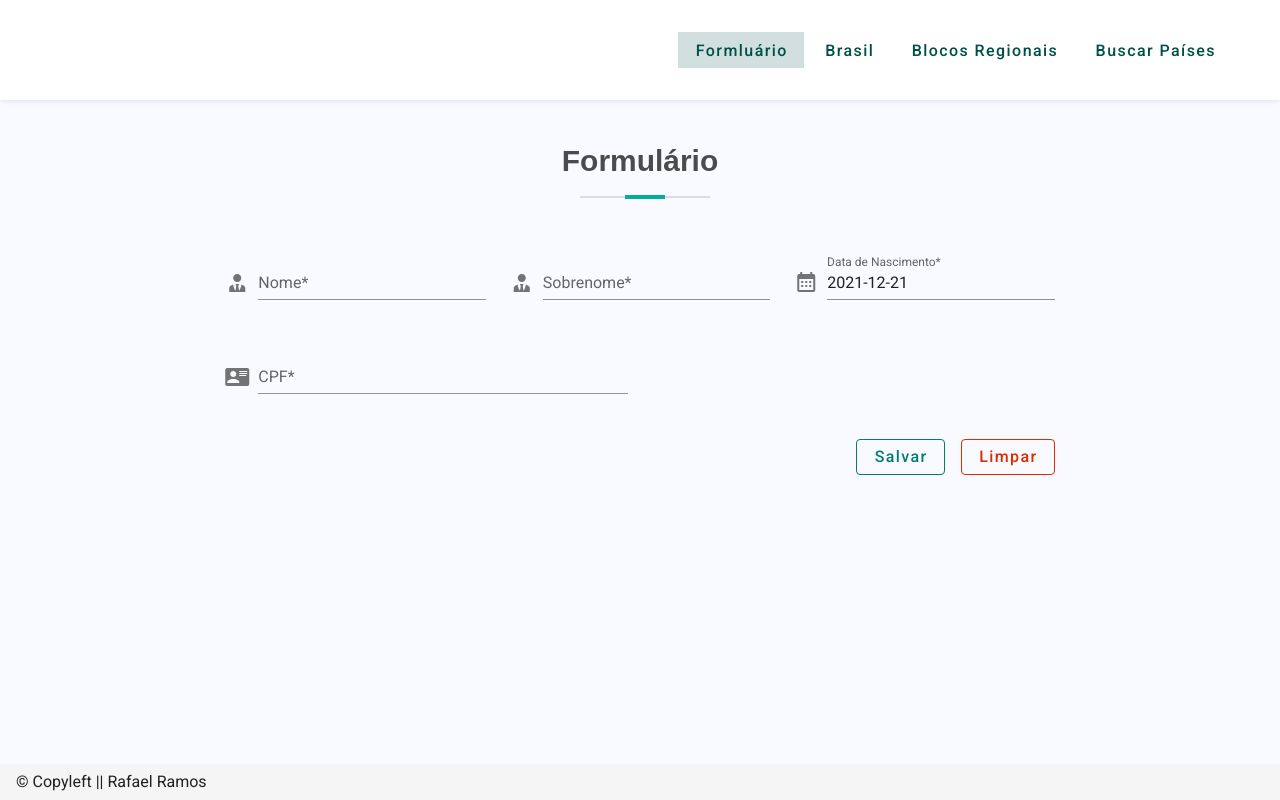
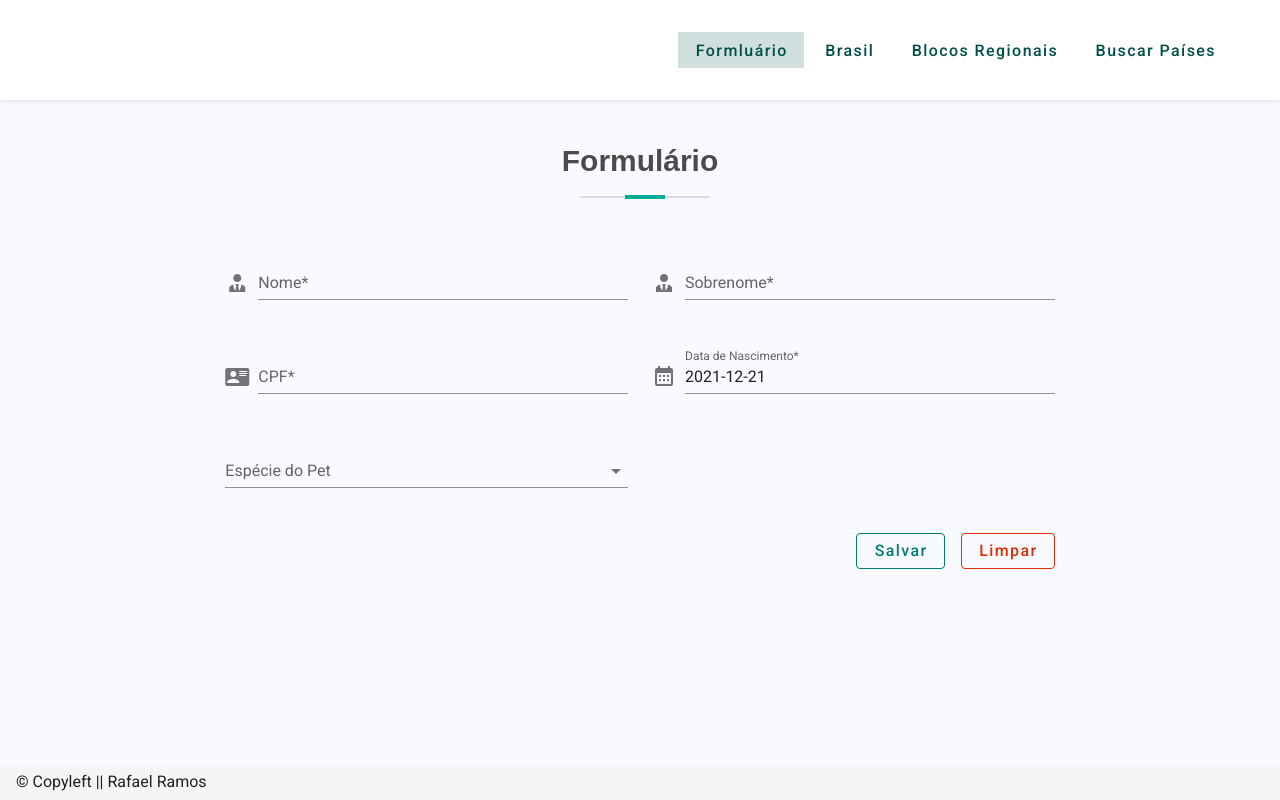
Before and after one commit to rafaelramos64/desafio-suthub, a Nuxt app: page /form in a window 1280 px wide. Built offline with nearby package versions, Linux system fonts and the light colour scheme.

Commit message:
Add Pet Race and Pet Specie selects

```diff
--- a/assets/scss/main.scss
+++ b/assets/scss/main.scss
@@ -1,6 +1,7 @@
 $primary: #007C74;
 $secondary: #004F49;
 $terciary: #02AE99;
+$error: #dd2c00;
 
 .v-btn {
   text-transform: none !important;
--- a/pages/form.vue
+++ b/pages/form.vue
@@ -10,7 +10,7 @@
       <v-col cols="8">
         <form>
           <v-row>
-            <v-col cols="12" sm="6" md="4">
+            <v-col cols="12" sm="6">
               <v-text-field
                 v-model="name"
                 :error-messages="nameErrors"
@@ -24,7 +24,7 @@
               />
             </v-col>
 
-            <v-col cols="12" sm="6" md="4">
+            <v-col cols="12" sm="6">
               <v-text-field
                 v-model="surname"
                 :error-messages="surnameErrors"
@@ -37,9 +37,34 @@
                 @blur="$v.surname.$touch()"
               />
             </v-col>
+          </v-row>
 
-            <v-col cols="12" sm="6" md="4"
-            >
+          <v-row>
+            <v-col cols="12" sm="6">
+               <v-text-field
+                v-model="CPF"
+                :error-messages="cpfErrors"
+                label="CPF*"
+                placeholder="Informe seu cpf"
+                prepend-icon="mdi-card-account-details"
+                number
+                v-mask="'###.###.###-##'"
+                required
+                color="terciary"
+                @input="$v.CPF.$touch()"
+                @blur="$v.CPF.$touch()"
+              >
+                <v-icon v-if="validCPF === true" slot="append" color="terciary">
+                  mdi-check-bold
+                </v-icon>
+                <v-icon v-if="validCPF === false" slot="append" color="error">
+                  mdi-close-thick
+                </v-icon>
+
+              </v-text-field>
+            </v-col>
+
+            <v-col cols="12" sm="6">
               <v-menu
                 v-model="birthDate.menu"
                 :close-on-content-click="false"
@@ -76,27 +101,25 @@
 
           <v-row>
             <v-col cols="12" sm="6">
-               <v-text-field
-                v-model="CPF"
-                :error-messages="cpfErrors"
-                label="CPF*"
-                placeholder="Informe seu cpf"
-                prepend-icon="mdi-card-account-details"
-                number
-                v-mask="'###.###.###-##'"
+              <v-select
+                v-model="petSpecie"
+                :items="species"
+                :error-messages="petSpecieErrors"
+                label="Espécie do Pet"
                 required
-                color="terciary"
-                @input="$v.CPF.$touch()"
-                @blur="$v.CPF.$touch()"
-              >
-                <v-icon v-if="validCPF === true" slot="append" color="terciary">
-                  mdi-check-bold
-                </v-icon>
-                <v-icon v-if="validCPF === false" slot="append" color="error">
-                  mdi-close-thick
-                </v-icon>
-
-              </v-text-field>
+                @change="$v.petSpecie.$touch()"
+                @blur="$v.petSpecie.$touch()"
+              />
+            </v-col>
+            <v-col v-if="petSpecie !== null" cols="12" sm="6">
+              <v-select
+                v-model="petRace"
+                :items="petSpecie === 'Cão' ? dogRaces : catRaces"
+                :error-messages="petRaceErrors"
+                :label="petSpecie === 'Cão' ? 'Raça do Cão' : 'Raça do Gato'"
+                @change="$v.petRace.$touch()"
+                @blur="$v.petRace.$touch()"
+              />
             </v-col>
           </v-row>
           <!-- <v-text-field
@@ -107,16 +130,6 @@
             @input="$v.email.$touch()"
             @blur="$v.email.$touch()"
           ></v-text-field>
-
-          <v-select
-            v-model="select"
-            :items="items"
-            :error-messages="selectErrors"
-            label="Item"
-            required
-            @change="$v.select.$touch()"
-            @blur="$v.select.$touch()"
-          ></v-select>
 
           <v-checkbox
             v-model="checkbox"
@@ -129,10 +142,10 @@
 
          <v-row justify="end">
            <v-col cols="4" class="text-right">
-              <v-btn class="mr-4" @click="submit" color="primary" outlined>
+              <v-btn class="mr-4 save-btn" @click="submit" color="primary" outlined>
                 Salvar
               </v-btn>
-              <v-btn @click="clear" color="error" outlined>
+              <v-btn class="clear-btn" @click="clear" color="error" outlined>
                 Limpar
               </v-btn>
            </v-col>
@@ -162,7 +175,8 @@ export default {
     },
     CPF: { required },
     email: { required, email },
-    select: { required },
+    petSpecie: { required },
+    petRace: { required },
     checkbox: {
       checked (val) {
         return val
@@ -181,12 +195,25 @@ export default {
       CPF: '',
       validCPF: undefined,
       email: '',
-      select: null,
-      items: [
-        'Item 1',
-        'Item 2',
-        'Item 3',
-        'Item 4',
+      petSpecie: null,
+      species: [
+        'Cão',
+        'Gato',
+      ],
+      petRace: null,
+      dogRaces: [
+        'Poodle',
+        'Pinscher',
+        'Labrador',
+        'Shiba Inu',
+        'Vira-latas'
+      ],
+      catRaces: [
+        'Persa',
+        'Siamês',
+        'Maine Coon',
+        'Ragdoll',
+        'Sphynx'
       ],
       checkbox: false,
     }
@@ -225,6 +252,20 @@ export default {
       return errors
     },
 
+    petSpecieErrors () {
+      const errors = []
+      if (!this.$v.petSpecie.$dirty) return errors
+      !this.$v.petSpecie.required && errors.push('A espécie do pet é obrigatório.')
+      return errors
+    },
+
+    petRaceErrors () {
+      const errors = []
+      if (!this.$v.petRace.$dirty) return errors
+      !this.$v.petRace.required && errors.push('A raça do pet é obrigatório.')
+      return errors
+    },
+
     emailErrors () {
       const errors = []
       if (!this.$v.email.$dirty) return errors
@@ -239,18 +280,15 @@ export default {
       !this.$v.checkbox.checked && errors.push('You must agree to continue!')
       return errors
     },
-
-    selectErrors () {
-      const errors = []
-      if (!this.$v.select.$dirty) return errors
-      !this.$v.select.required && errors.push('Item is required')
-      return errors
-    },
   },
 
   watch: {
     CPF () {
       if (this.CPF.length === 14) this.validCPF = cpf.isValid(this.CPF)
+    },
+
+    petSpecie () {
+      this.petRace = ''
     }
   },
 
@@ -274,5 +312,21 @@ export default {
 </script>
 
 <style scoped lang="scss">
+@import '~assets/scss/main.scss';
 
+.save-btn:hover {
+  background-color: $primary !important;
+  border-color: $primary !important;
+  color: #fff !important;
+  box-shadow: 0px 8px 10px -5px rgb(0 0 0 / 20%),
+    0px 16px 24px 2px rgb(0 0 0 / 14%), 0px 6px 30px 5px rgb(0 0 0 / 12%)
+}
+
+.clear-btn:hover {
+  background-color: $error !important;
+  border-color: $error !important;
+  color: #fff !important;
+  box-shadow: 0px 8px 10px -5px rgb(0 0 0 / 20%),
+    0px 16px 24px 2px rgb(0 0 0 / 14%), 0px 6px 30px 5px rgb(0 0 0 / 12%)
+}
 </style>
```
